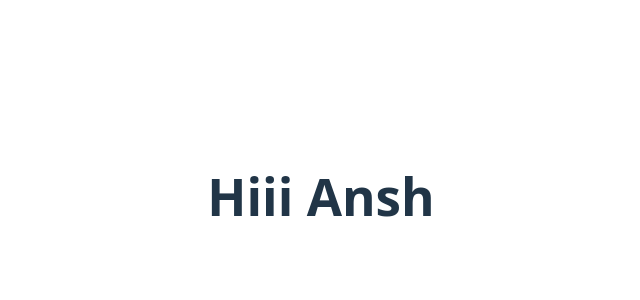
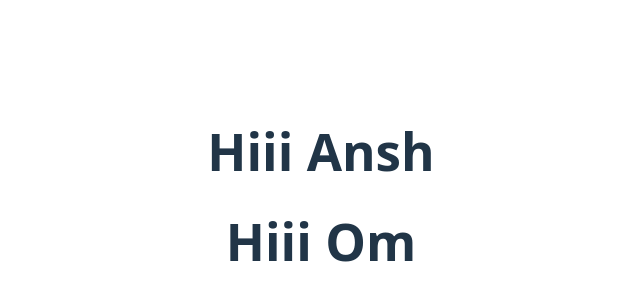
Before and after one commit to anshmahajan26/Accio, a React (Vite) app in the folder REACT/first/: page / in a window 1280 px wide. Shown: the part 204-504 px from the top of the page, without its empty margins (319-959 px from the left). Built offline with nearby package versions, Linux system fonts and the light colour scheme.

Commit message:
new react study

```diff
--- a/REACT/first/src/App.jsx
+++ b/REACT/first/src/App.jsx
@@ -9,7 +9,7 @@ function App() {
     <>
      {/* props use this is how done */}
       <Card name="Ansh" />
-
+      <Card name="Om" />
 
 
 
```
